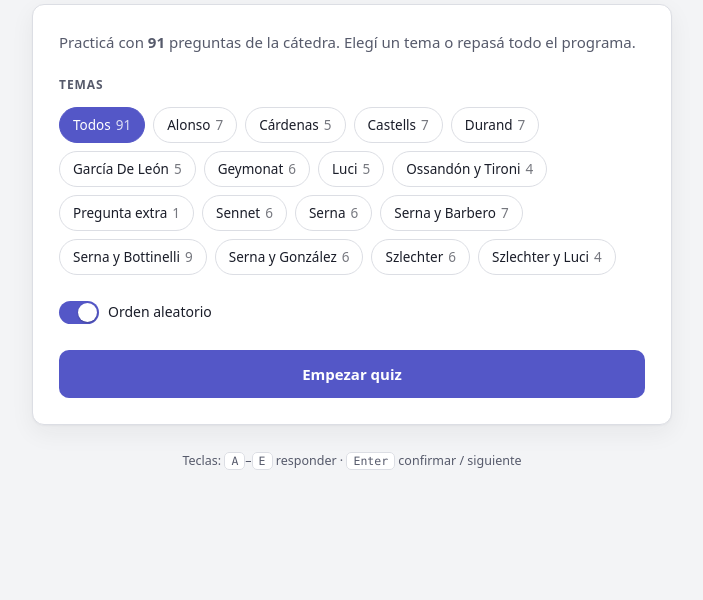
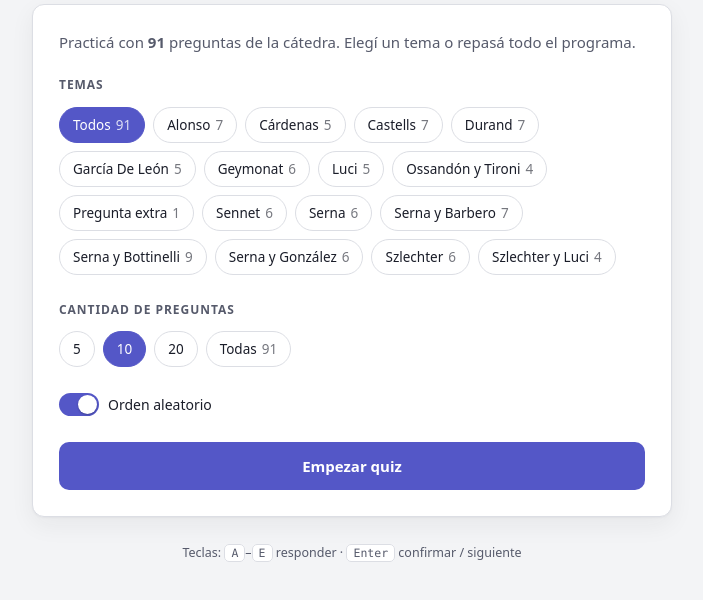
Before and after one commit to martinabernini/manejador-de-empresas, a plain HTML site: page index.html in a window 1280 px wide. Shown: the part 112-712 px from the top of the page, without its empty margins (288-991 px from the left). Drawn offline with Linux system fonts and the light colour scheme.

Commit message:
Add "back to start" button and question-count picker
Two UX additions to the web quiz:

- Cantidad de preguntas: pick a pool of 5 / 10 / 20 / Todas on the setup
  screen. Options larger than the available questions for the selected tema
  are disabled and the effective choice falls back to "Todas". The quiz uses
  the first N questions after shuffling.
- Volver al inicio: a button on the quiz screen returns to the setup screen
  at any point without finishing the run.

Co-Authored-By: Claude Opus 4.8 <noreply@anthropic.com>

```diff
--- a/index.html
+++ b/index.html
@@ -142,6 +142,12 @@ h1 {
 .btn-ghost:hover { border-color: var(--accent); color: var(--accent); }
 .btn:disabled { opacity: .45; cursor: not-allowed; filter: none; }
 .btn-block { width: 100%; }
+.btn-link {
+  background: none; border: none; padding: 0; margin: 0 0 18px; cursor: pointer;
+  font-family: inherit; font-size: 13.5px; color: var(--ink-soft); font-weight: 500;
+  transition: color .13s;
+}
+.btn-link:hover { color: var(--accent); }
 
 /* ---- quiz screen ---- */
 .progress-head {
@@ -246,6 +252,9 @@ h1 {
     <p class="setup-label">Temas</p>
     <div class="temas" id="temas"></div>
 
+    <p class="setup-label">Cantidad de preguntas</p>
+    <div class="temas" id="cantidad"></div>
+
     <div class="opts-row">
       <label class="switch">
         <input type="checkbox" id="shuffle" checked>
@@ -259,6 +268,7 @@ h1 {
 
   <!-- QUIZ -->
   <section class="card hidden" id="quiz">
+    <button class="btn-link" id="backBtn">← Volver al inicio</button>
     <div class="progress-head">
       <span id="counter">Pregunta 1 / 10</span>
       <span id="scoreLive">0 correctas</span>
@@ -343,6 +353,7 @@ h1 {
       selectedTema = value;
       Array.prototype.forEach.call(temasBox.children, function (c) { c.setAttribute("aria-pressed", "false"); });
       b.setAttribute("aria-pressed", "true");
+      refreshCantidad();
     });
     return b;
   }
@@ -351,6 +362,41 @@ h1 {
     var n = ALL.filter(function (p) { return p.tema === t; }).length;
     temasBox.appendChild(chip(t, t, n));
   });
+
+  // ---- cantidad de preguntas ----
+  var CANT_OPTS = [5, 10, 20, null]; // null = todas
+  var selectedCantidad = 10;
+  var cantBox = el("cantidad");
+
+  function availableCount() {
+    return selectedTema ? ALL.filter(function (p) { return p.tema === selectedTema; }).length : ALL.length;
+  }
+  function effectiveCantidad(avail) {
+    if (selectedCantidad === null || selectedCantidad > avail) return null;
+    return selectedCantidad;
+  }
+  function refreshCantidad() {
+    var avail = availableCount();
+    var eff = effectiveCantidad(avail);
+    cantBox.innerHTML = "";
+    CANT_OPTS.forEach(function (v) {
+      var disabled = v !== null && v > avail;
+      var b = document.createElement("button");
+      b.className = "chip";
+      b.type = "button";
+      b.disabled = disabled;
+      b.innerHTML = v === null ? ('Todas<span class="n">' + avail + '</span>') : String(v);
+      b.setAttribute("aria-pressed", v === eff ? "true" : "false");
+      b.addEventListener("click", function () {
+        if (disabled) return;
+        selectedCantidad = v;
+        Array.prototype.forEach.call(cantBox.children, function (c) { c.setAttribute("aria-pressed", "false"); });
+        b.setAttribute("aria-pressed", "true");
+      });
+      cantBox.appendChild(b);
+    });
+  }
+  refreshCantidad();
 
   // ---- quiz state ----
   var lista = [], idx = 0, correctas = 0, respondidas = 0, locked = false, picks = [];
@@ -370,9 +416,12 @@ h1 {
   }
 
   el("startBtn").addEventListener("click", startQuiz);
+  el("backBtn").addEventListener("click", function () { show(setup); });
   function startQuiz() {
     var pool = selectedTema ? ALL.filter(function (p) { return p.tema === selectedTema; }) : ALL.slice();
-    lista = el("shuffle").checked ? shuffle(pool) : pool.slice();
+    var ordered = el("shuffle").checked ? shuffle(pool) : pool.slice();
+    var n = selectedCantidad === null ? ordered.length : Math.min(selectedCantidad, ordered.length);
+    lista = ordered.slice(0, n);
     idx = 0; correctas = 0; respondidas = 0;
     show(quiz);
     renderQuestion();
```
